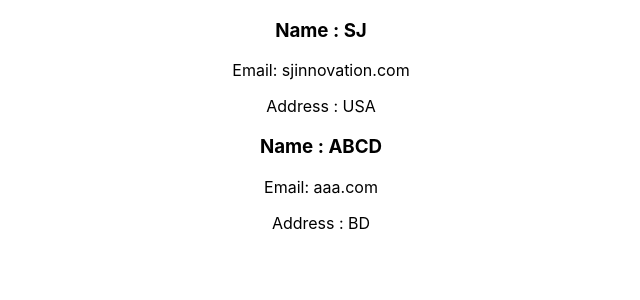
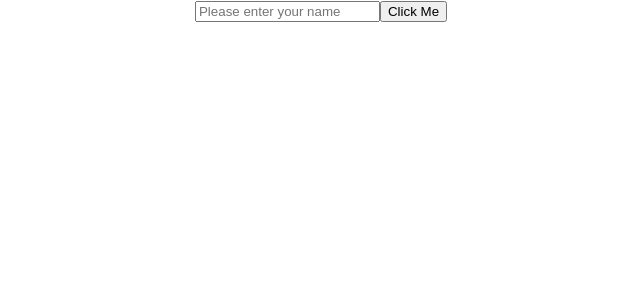
Before and after one commit to Bahlul19/reactapp, a React (Create React App) app: page / in a window 1280 px wide. Shown: the top 300 px of the page, without its empty margins (319-959 px from the left). Built offline with nearby package versions, Linux system fonts and the light colour scheme.

Commit message:
Added the event hnadler example

```diff
--- a/src/App.js
+++ b/src/App.js
@@ -5,7 +5,7 @@ import First from './component/First/First';
 
 
 class App extends Component {
-
+/*
   state = {
     persons : [
       {
@@ -21,6 +21,29 @@ class App extends Component {
       }
     ]
   }
+  */
+
+  // clickHandler = () => {
+  //   alert('hello');
+  // }
+
+  state = {
+    name : ''
+  }
+
+  clickHandler = (event) => {
+    console.log(event.target);
+  }
+
+  inputHandler = (event) => {
+    // console.log(event.target.value);
+    // this.setState({
+    //   name: event.target.value
+    // });
+    this.setState({
+      name: event.target.value
+      });
+  }
 
   render(){
     return(
@@ -32,7 +55,7 @@ class App extends Component {
 
       {/* <Counter /> */}
 
-      {
+      {/* {
         this.state.persons.map((people, index) => {
           return <First
                         key={index}
@@ -41,7 +64,16 @@ class App extends Component {
                         address={people.address}
                   />
         })
-      }
+      } */}
+
+      <input onChange={ this.inputHandler } type="text" value={ this.state.name } placeholder="Please enter your name" />
+
+      <button onClick={ this.clickHandler }>
+      {/* <button onClick={ (event) => console.log(event) }> */}
+        Click Me
+      </button>
+
+      { this.state.name ? <p> Hello MR. {this.state.name}</p> : '' }
 
     </div>
     );
```
